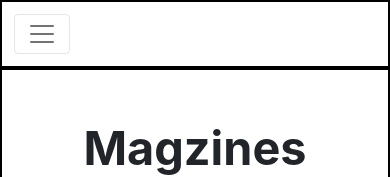
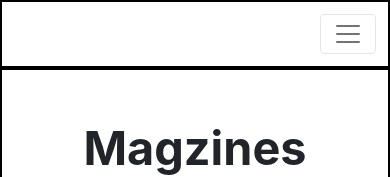
Before and after one commit to arunchoudhary1999/ionink_work_171023, a React (Create React App) app: page /magzines in a window 390 px wide. Shown: the top 177 px of the page. Built offline with nearby package versions, Linux system fonts and the light colour scheme.

Commit message:
seventeen commit

```diff
--- a/src/App.js
+++ b/src/App.js
@@ -8,8 +8,8 @@ import Exprience from "./components/Experience";
 import Book from "./components/Book";
 import Awards from "./components/Awards";
 import Work from "./components/Work";
+import Portfolio from "./components/Portfolio";
 import Magzines from "./components/Magzines";
-import Portfolio from "./components/Portfolio";
 
 function App() {
   return (
@@ -22,8 +22,8 @@ function App() {
         <Route exact path="/awards" component={Awards} />
         <Route exact path="/work" component={Work} />
         <Route exact path="/contact" component={Contact} />
+        <Route exact path="/" component={Portfolio} />
         <Route exact path="/magzines" component={Magzines} />
-        <Route exact path="/" component={Portfolio} />
         <Redirect to="/" />
       </Switch>
       <Footer />
--- a/src/components/Header.css
+++ b/src/components/Header.css
@@ -51,4 +51,10 @@
         text-align: start;
 
     } */
+
+    .container-fluid {
+        display: flex !important;
+        justify-content: end !important;
+
+    }
 }
--- a/src/components/Header.jsx
+++ b/src/components/Header.jsx
@@ -13,7 +13,7 @@ const Header = () => {
       >
         <div className="container-fluid py-1">
           <button
-            className="navbar-toggler"
+            className="navbar-toggler navTog"
             type="button"
             data-bs-toggle="collapse"
             data-bs-target="#navbarSupportedContent"
```
